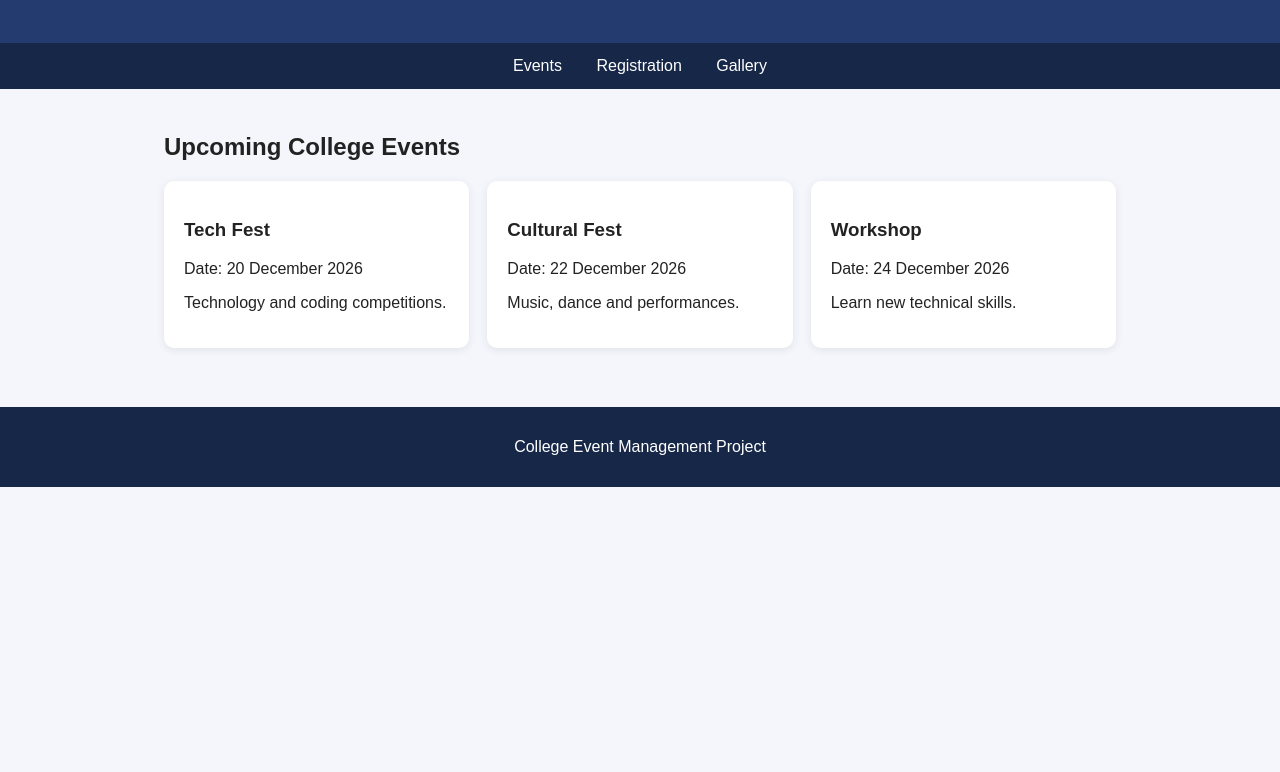
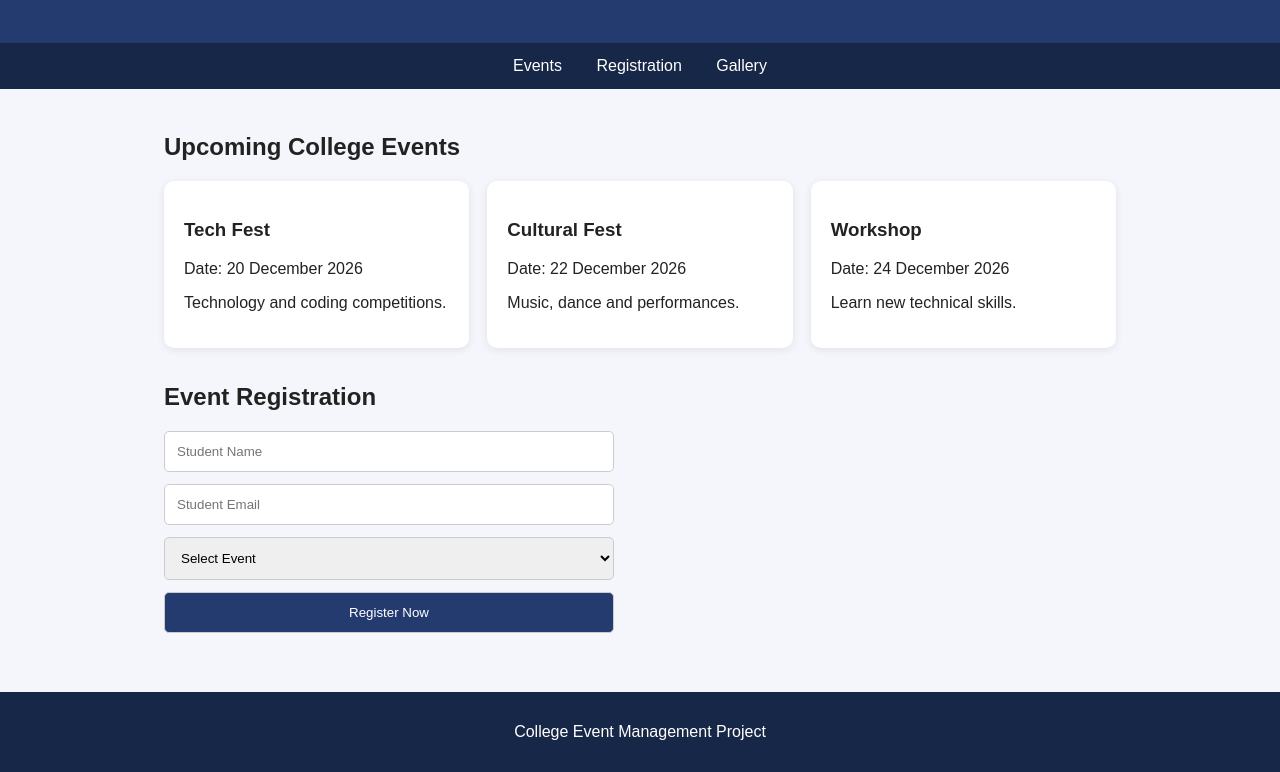
Before and after one commit to anujsuvarna-dev/college-event-management, a plain HTML site: page index.html in a window 1280 px wide. Shown: the part 131-903 px from the top of the page. Before the commit the page ends 800 px from the top, so only its background shows below. Drawn offline with Linux system fonts and the light colour scheme.

Commit message:
Add event registration feature

```diff
--- a/index.html
+++ b/index.html
@@ -42,7 +42,25 @@
     </section>
 
     <!-- Registration feature will be added in its branch. -->
+     <section id="registration">
+  <h2>Event Registration</h2>
+  <form id="registrationForm">
+    <input id="studentName" type="text"
+           placeholder="Student Name" required>
+    <input id="studentEmail" type="email"
+           placeholder="Student Email" required>
 
+    <select id="eventName" required>
+      <option value="">Select Event</option>
+      <option>Tech Fest</option>
+      <option>Cultural Fest</option>
+      <option>Workshop</option>
+    </select>
+
+    <button type="submit">Register Now</button>
+  </form>
+  <p id="registrationMessage"></p>
+</section>
     <!-- Gallery feature will be added in its branch. -->
   </main>
 
--- a/style.css
+++ b/style.css
@@ -59,3 +59,21 @@ footer {
   text-align: center;
   padding: 15px;
 }
+
+form {
+  display: grid;
+  gap: 12px;
+  max-width: 450px;
+}
+
+input, select, button {
+  padding: 12px;
+  border: 1px solid #ccc;
+  border-radius: 5px;
+}
+
+button {
+  background: #243b70;
+  color: white;
+  cursor: pointer;
+}
```
